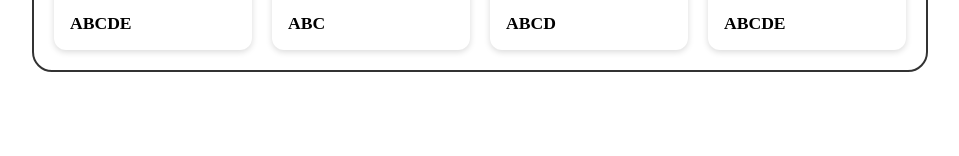
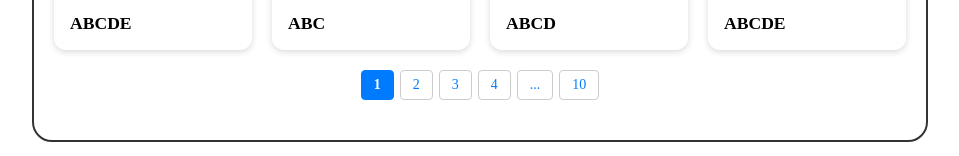
Before and after one commit to tuanpham21105/prj-beginner-CommunityBlogs-frontend, a Vue app: page / in a window 1280 px wide. Shown: the part 796-952 px from the top of the page, without its empty margins (160-1119 px from the left). Before the commit the page ends 888 px from the top, so only its background shows below. Built offline with nearby package versions, Linux system fonts and the light colour scheme.

Commit message:
add: Pagination

```diff
--- a/index.html
+++ b/index.html
@@ -4,6 +4,7 @@
     <meta charset="UTF-8">
     <link rel="icon" href="/favicon.ico">
     <meta name="viewport" content="width=device-width, initial-scale=1.0">
+    <link rel="stylesheet" href="https://cdnjs.cloudflare.com/ajax/libs/font-awesome/6.5.2/css/all.min.css" integrity="sha512-SnH5WK+bZxgPHs44uWIX+LLJAJ9/2PkPKZ5QiAj6Ta86w+fsb2TkcmfRyVX3pBnMFcV7oQPJkl9QevSCWr3W6A==" crossorigin="anonymous" referrerpolicy="no-referrer" />
     <title>Vite App</title>
   </head>
   <body>
--- a/src/App.vue
+++ b/src/App.vue
@@ -1,11 +1,11 @@
+<template>
+	<HomeView/>
+</template>
+
 <script setup>
 	import {ref} from 'vue';
 	import HomeView from './views/HomeView.vue';
 </script>
-
-<template>
-	<HomeView/>
-</template>
 
 <style>
 	* {
--- /dev/null
+++ b/src/components/Pagination.vue
@@ -0,0 +1,270 @@
+<template>
+    <ul ref="pagination" id="pagination" class="pagination">
+        <li v-on:click.left="OnClickPage">1</li>
+        <li v-for="number in renderNumbers" v-show="enableFrontNumbers" v-on:click.left="OnClickPage">{{ number }}</li>
+        <li v-show="enableFrontDots" v-on:click.self="ToggleQty" data-type="frontQty">
+            <div v-show="!enbaleFrontQty" v-on:click.self="ToggleQty" data-type="frontQty">...</div>
+            <div ref="frontQty" class="qty" data-min="1" data-max="99" data-step="1" v-show="enbaleFrontQty">
+                <!-- <button type="button" class="decrement">−</button> -->
+                <input type="number" class="qty-input" :value="toIndex" inputmode="numeric" @change="SetToIndex"/>
+                <!-- <button type="button" class="increment">+</button> -->
+                <button type="button" class="increment" @click="JumpToPage"><i class="fa-solid fa-arrow-right"></i></button>
+            </div>
+        </li>
+        <li v-for="number in renderNumbers" v-show="enableMiddleNumbers" v-on:click.left="OnClickPage" ref="middlepages">{{ number }}</li>
+        <li v-show="enableEndDots" v-on:click.self="ToggleQty" data-type="endQty">
+            <div v-show="!enbaleEndQty" v-on:click.self="ToggleQty" data-type="endQty">...</div>
+            <div ref="endQty" class="qty" data-min="1" data-max="99" data-step="1" v-show="enbaleEndQty">
+                <!-- <button type="button" class="decrement">−</button> -->
+                <input type="number" class="qty-input" :value="toIndex" inputmode="numeric" @change="SetToIndex"/>
+                <!-- <button type="button" class="increment">+</button> -->
+                <button type="button" class="increment" @click="JumpToPage"><i class="fa-solid fa-arrow-right"></i></button>
+            </div>
+        </li>
+        <li v-for="number in renderNumbers" v-show="enableEndNumbers" v-on:click.left="OnClickPage">{{ number }}</li>
+        <li v-show="enableLastNumber" v-on:click.left="OnClickPage">{{ total }}</li>
+    </ul>
+</template>
+
+<script setup>
+	import {onMounted, ref, nextTick} from 'vue';
+
+    const props = defineProps({
+        inputData: {
+            type: Object,
+            required: true,
+        }
+    });
+
+    const emits = defineEmits(['onClickPage']);
+
+    const pagination = ref(null);
+    const middlepages = ref(null);
+    const frontQty = ref(null);
+    const endQty = ref(null);
+
+    const index = ref(1);
+    const total = ref(1);
+
+    const renderNumbers = ref([]);
+    const enableFrontNumbers = ref(true);
+    const enableFrontDots = ref(true);
+    const enableMiddleNumbers = ref(true);
+    const enableEndDots = ref(true);
+    const enableEndNumbers = ref(true);
+    const enableLastNumber = ref(true);
+
+    const enbaleFrontQty = ref(false);
+    const enbaleEndQty = ref(false);
+
+    const toIndex = ref(1);
+
+    onMounted(() => {
+        index.value = props.inputData.index;
+        total.value = props.inputData.total;
+        ClampIndex();
+        RenderPagination();
+    });
+
+    function ClampIndex() {
+        if (index.value > total.value) index.value = total.value;
+        else if (index.value < 1) index.value = 1;
+    }
+
+    function RenderPagination() {
+        renderNumbers.value.splice(0);
+        if (index.value < 4) {
+            for (let i = 2; i <= 4; i++) {
+                if (i <= total.value) renderNumbers.value.push(i);
+            }
+
+            enableFrontNumbers.value = true;
+            if (total.value > 5) {
+                enableFrontDots.value = true;
+            }
+            else {
+                enableFrontDots.value = false;
+            }
+            enableMiddleNumbers.value = false;
+            enableEndDots.value = false;
+            enableEndNumbers.value = false;
+
+            SetActiveFirstOrEndPage();
+        }
+        else if (index.value > total.value - 3) {
+            for (let i = total.value - 3; i < total.value; i++) {
+                renderNumbers.value.push(i);
+            }
+
+            enableFrontNumbers.value = false;
+            enableFrontDots.value = false;
+            enableMiddleNumbers.value = false;
+            enableEndDots.value = true;
+            enableEndNumbers.value = true;
+
+            SetActiveFirstOrEndPage();
+        }
+        else {
+            for (let i = index.value - 1; i <= index.value + 1; i++) {
+                renderNumbers.value.push(i);
+            }
+
+            enableFrontNumbers.value = false;
+            enableFrontDots.value = true;
+            enableMiddleNumbers.value = true;
+            enableEndDots.value = true;
+            enableEndNumbers.value = false;
+            SetActiveMiddlePage();
+        }
+
+        if (total.value < 5) enableLastNumber.value = false
+        else enableLastNumber.value = true;
+    }
+
+    function OnClickPage(event) {
+        if (index.value === parseInt(event.target.textContent)) return;
+        index.value = parseInt(event.target.textContent);
+        ChangePage();
+    }
+
+    function SetActiveFirstOrEndPage() {
+        nextTick(() => {
+            const pageButtons = pagination.value.getElementsByTagName('li');
+
+            for (let element of pageButtons) {
+                element.classList.remove('active');
+                if (element.textContent == index.value.toString()) {
+                    element.classList.add('active');
+                }
+            }
+        });
+    }
+
+    function SetActiveMiddlePage() {
+        nextTick(() => {
+            const pageButtons = pagination.value.getElementsByTagName('li');
+
+            for (let element of pageButtons) {
+                element.classList.remove('active');
+            }
+
+            middlepages.value[1].classList.add('active');
+        });
+    }
+
+    function ToggleQty(event) {
+        if (event.target.dataset.type === 'frontQty') {
+            enbaleFrontQty.value = !enbaleFrontQty.value;
+            enbaleEndQty.value = false;
+        }
+        else {
+            enbaleEndQty.value = !enbaleEndQty.value;
+            enbaleFrontQty.value = false;
+        }
+    }
+
+    function SetToIndex(event) {
+        toIndex.value = parseInt(event.target.value);
+    }
+
+    function JumpToPage() {
+        document.activeElement.blur();
+        enbaleFrontQty.value = false;
+        enbaleEndQty.value = false;
+        index.value = parseInt(toIndex.value);
+        ChangePage();
+    }
+
+    function ChangePage() {
+        ClampIndex();
+        RenderPagination();
+        emits('onClickPage', index.value);
+    }
+</script>
+
+<style>
+    .pagination {
+        display: flex;
+        justify-content: center; /* căn giữa */
+        align-items: center;
+        list-style: none;
+        padding: 0;
+        margin: 20px 0;
+        gap: 6px; /* khoảng cách giữa các nút */
+    }
+
+    .pagination li {
+        padding: 6px 12px;
+        border: 1px solid #ccc;
+        border-radius: 4px;
+        cursor: pointer;
+        font-size: 14px;
+        background: #fff;
+        transition: all 0.2s ease;
+        user-select: none;
+        color: #007bff;
+        width: fit-content;
+    }
+
+    .pagination li:hover {
+        background: #f2f2f2;
+    }
+
+    .pagination li.active {
+        background: #007bff;
+        color: #fff;
+        font-weight: bold;
+        border-color: #007bff;
+    }
+
+    .qty {
+        display: inline-flex;
+        /* align-items: center; */
+        width: auto !important;
+        max-width: none !important;
+        flex: 0 0 auto !important;
+        gap: 5px;
+    }
+
+    .qty button {
+        width: fit-content;
+        height: 100%;
+        outline: 2px solid #cfcfcf;
+        border: none;
+        background: #fff;
+        color: #111;
+        border-radius: 6px;
+        font-size:100%;
+        line-height: 1;
+        cursor: pointer;
+        display: inline-flex;
+        align-items: center;
+        justify-content: center;
+        user-select: none;
+        padding: 1px 5px;
+    }
+
+    .qty button:active { transform: translateY(1px); }
+    .qty button:disabled {
+        opacity: 0.45;
+        cursor: not-allowed;
+    }
+
+    .qty input[type="number"] {
+        width: 50px;
+        height: 100%;
+        text-align: center;
+        outline: 2px solid #cfcfcf;
+        border: none;
+        border-radius: 6px;
+        font-size:100%;
+        padding: 0 8px;
+        -moz-appearance: textfield;
+    }
+
+    .qty input[type="number"]::-webkit-outer-spin-button,
+    .qty input[type="number"]::-webkit-inner-spin-button {
+        -webkit-appearance: none;
+        margin: 0;
+    }
+</style>
--- a/src/views/HomeView.vue
+++ b/src/views/HomeView.vue
@@ -2,6 +2,7 @@
 	<main class="main-content">
         <borderBox :title="'Blog mới'">
             <gridLayout :child-tag="card" :children-data="testList"/>
+			<pagination :input-data="{index: 1, total: testTotal}"/>
         </borderBox>
 	</main>
 </template>
@@ -11,6 +12,8 @@
 	import gridLayout from '../layouts/GridLayout.vue';
 	import card from '../components/Card.vue';
 	import borderBox from '../components/BorderBox.vue';
+	import pagination from '@/components/Pagination.vue';
+
 	const testList = ref([
 		{
 			title: "ABC",
@@ -49,6 +52,8 @@
 			title: "ABCDE",
 		},
 	]);
+
+	const testTotal = ref(10);
 </script>
 
 <style scoped>
```
Also changed, not shown: src/layouts/Header.vue (added, +10 -0 lines).
